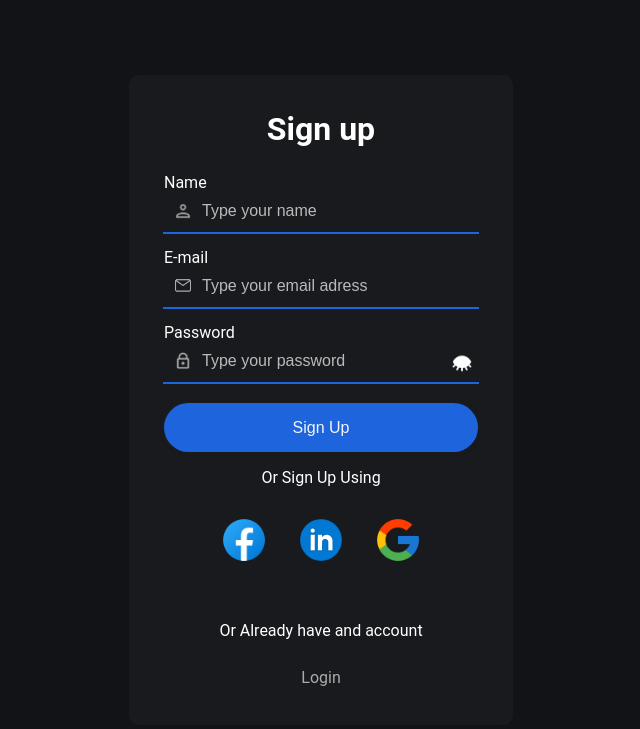
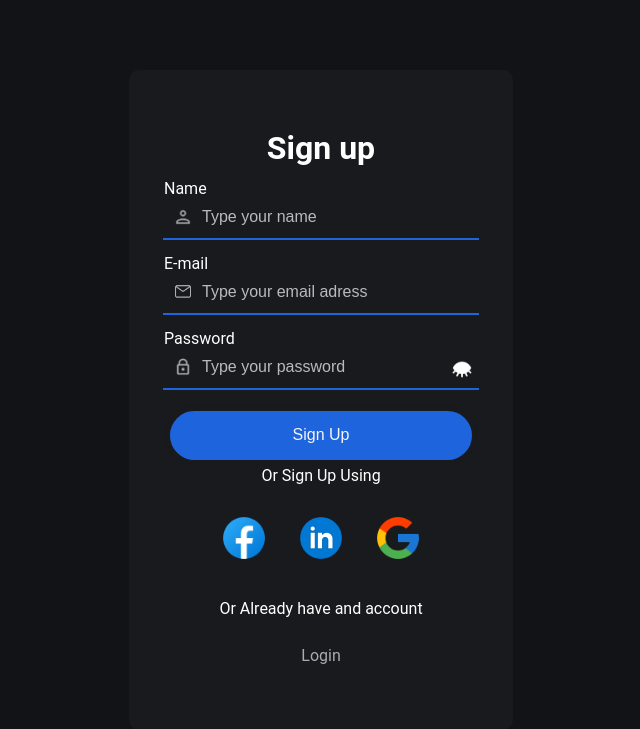
Before and after one commit to yimnaiconradndjousi-coder/Signup-System, a Flask app: template templates/signup.html in a window 1280 px wide. Shown: the top 729 px of the page, without its empty margins (319-959 px from the left). Run offline with Flask 3, Linux system fonts and the light colour scheme; the template is opened without the code that fills it, so the values that code supplies are empty.

Commit message:
Adjust signup form dimensions and margins for improved layout

```diff
--- a/static/signup.css
+++ b/static/signup.css
@@ -80,9 +80,9 @@
     width: 30%;
     height: 50%;
     min-width: 350px;
-    min-height: 650px;
+    min-height: 660px;
     max-width: 500px;
-    max-height: 900px;
+    max-height: 950px;
     border-radius: 10px;
     padding:0 10px 0 10px;
     margin: auto;
@@ -108,7 +108,7 @@
     justify-content: center;
     margin: 0;
     padding: 0;
-    margin: 4% 0 8% 0 ;
+    margin: 3% 0 4% 0 ;
 }
 
 label {
@@ -183,7 +183,7 @@
 
 #signup-btn {
     font-size: 1em;
-    margin-top: 5px;
+    margin: 2%;
 }
 
 .login-btn:hover {
@@ -199,7 +199,7 @@
 .sign-up {
     display: flex;
     justify-content: center;
-    margin-bottom: 20px;
+    margin-bottom: 0;
 }
 
 .signup-option, .login-option {
```
